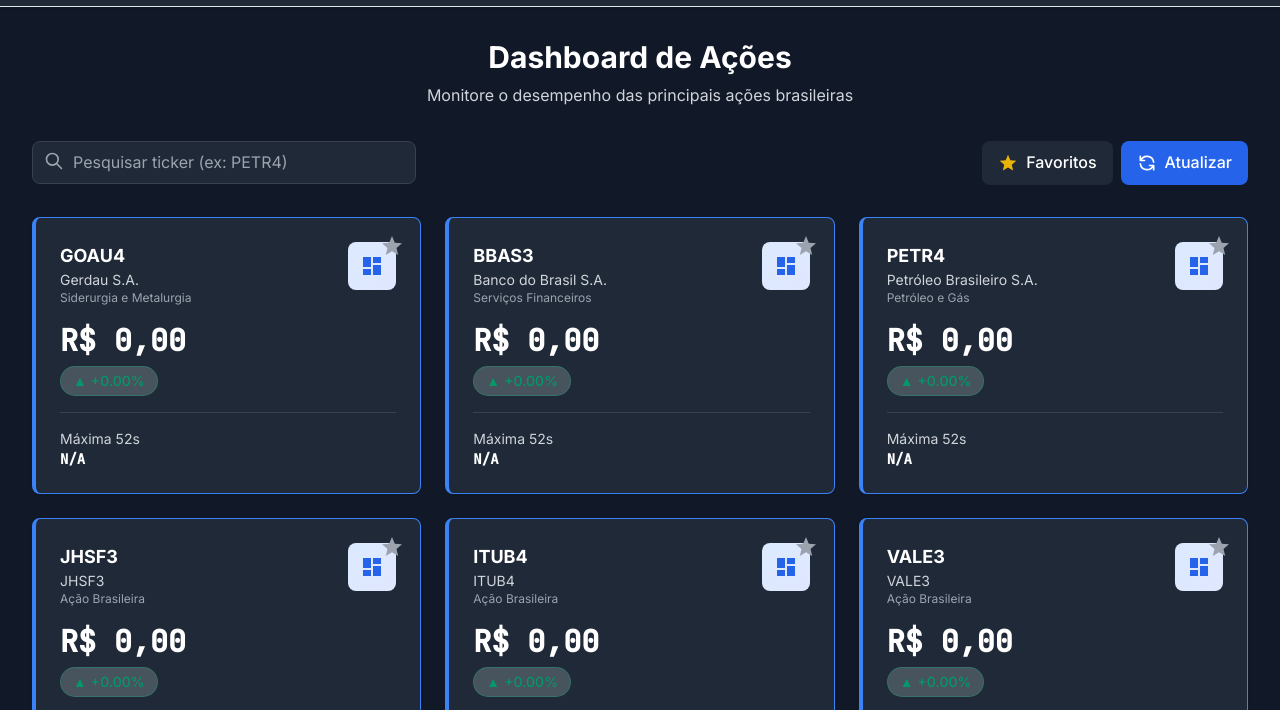
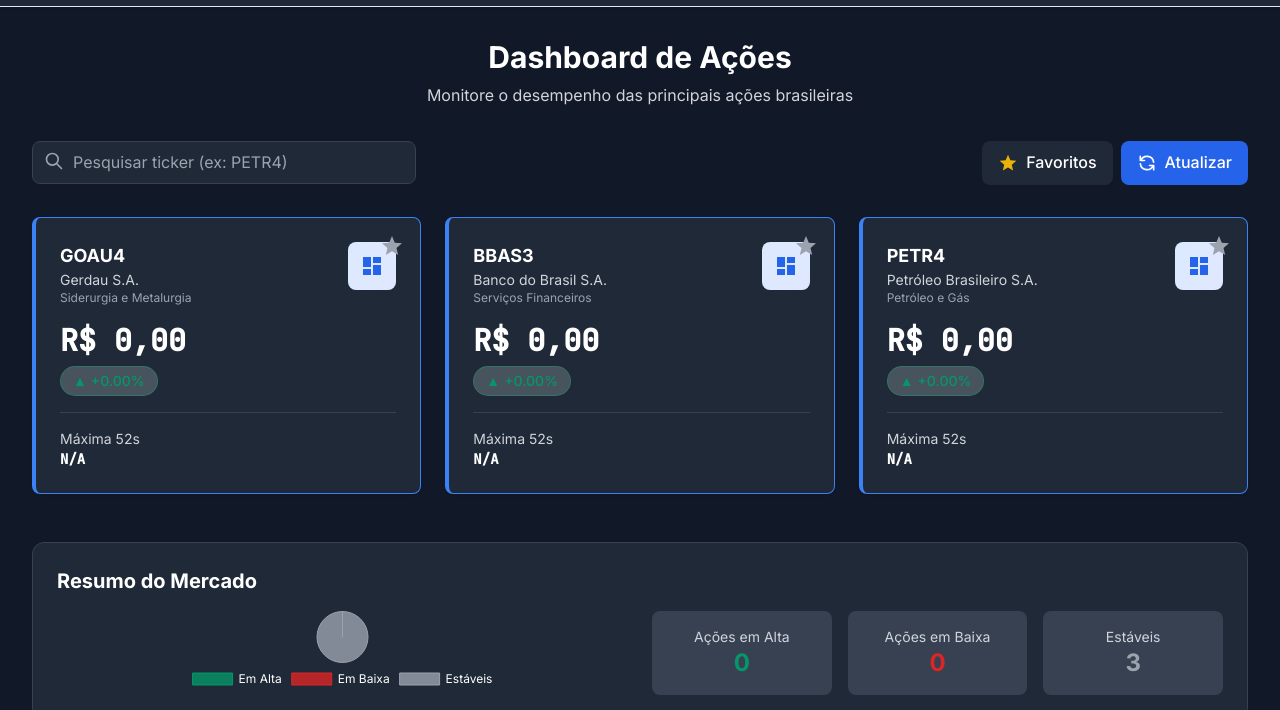
Before and after one commit to tekinf2025/brazilian_stock_tracker, a website: page pages/stock_market_dashboard.html in a window 1280 px wide. Shown: the part 74-784 px from the top of the page. Drawn offline with nearby package versions, Linux system fonts and the light colour scheme; no server answers.

Commit message:
Update stock_market_dashboard.html

```diff
--- a/pages/stock_market_dashboard.html
+++ b/pages/stock_market_dashboard.html
@@ -165,7 +165,7 @@
 
     <script>
         // Stock symbols to track - default list
-        let STOCK_SYMBOLS = ['GOAU4', 'BBAS3', 'PETR4', 'JHSF3', 'ITUB4', 'VALE3'];
+        let STOCK_SYMBOLS = ['GOAU4', 'BBAS3', 'PETR4'];
 
         // Company information
         const COMPANY_INFO = {
```
